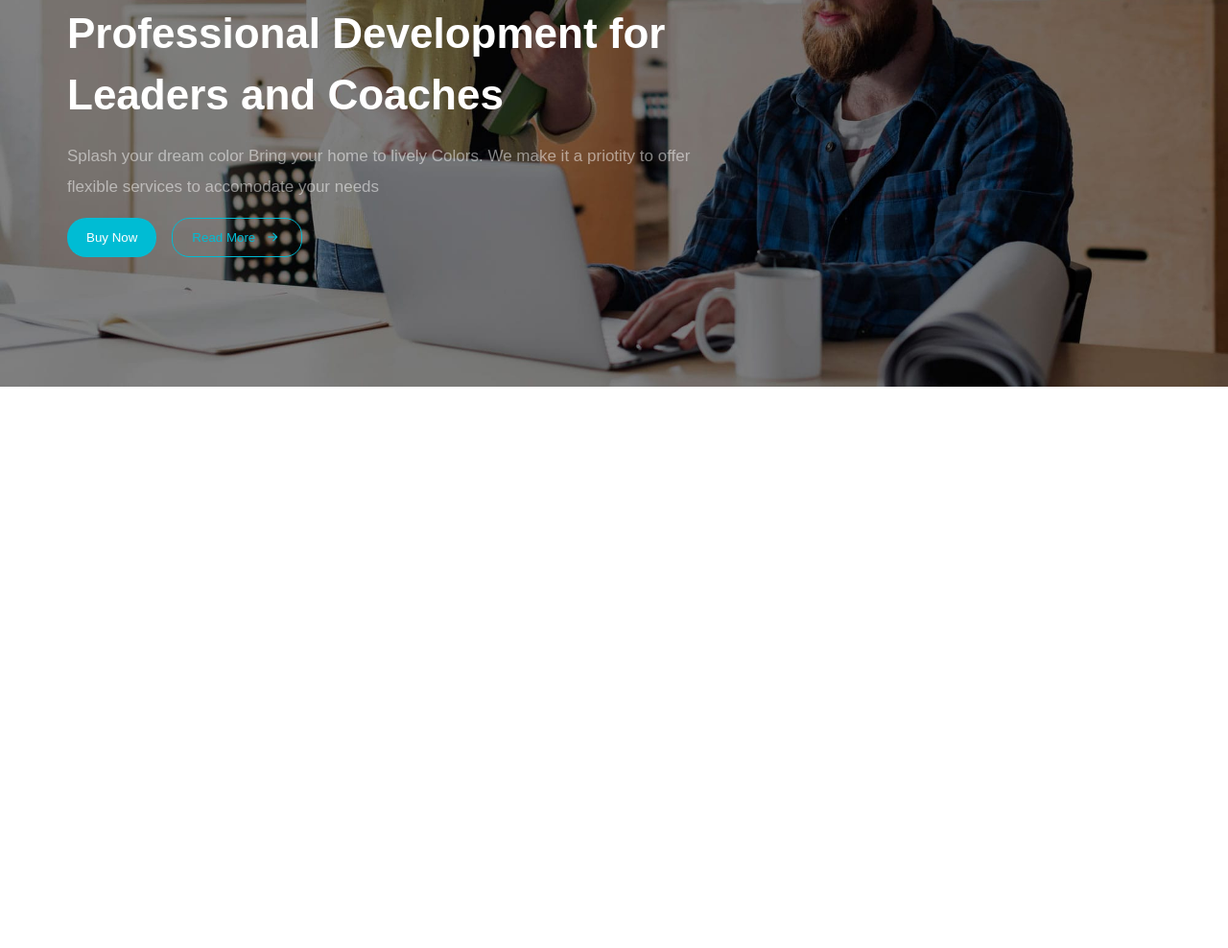
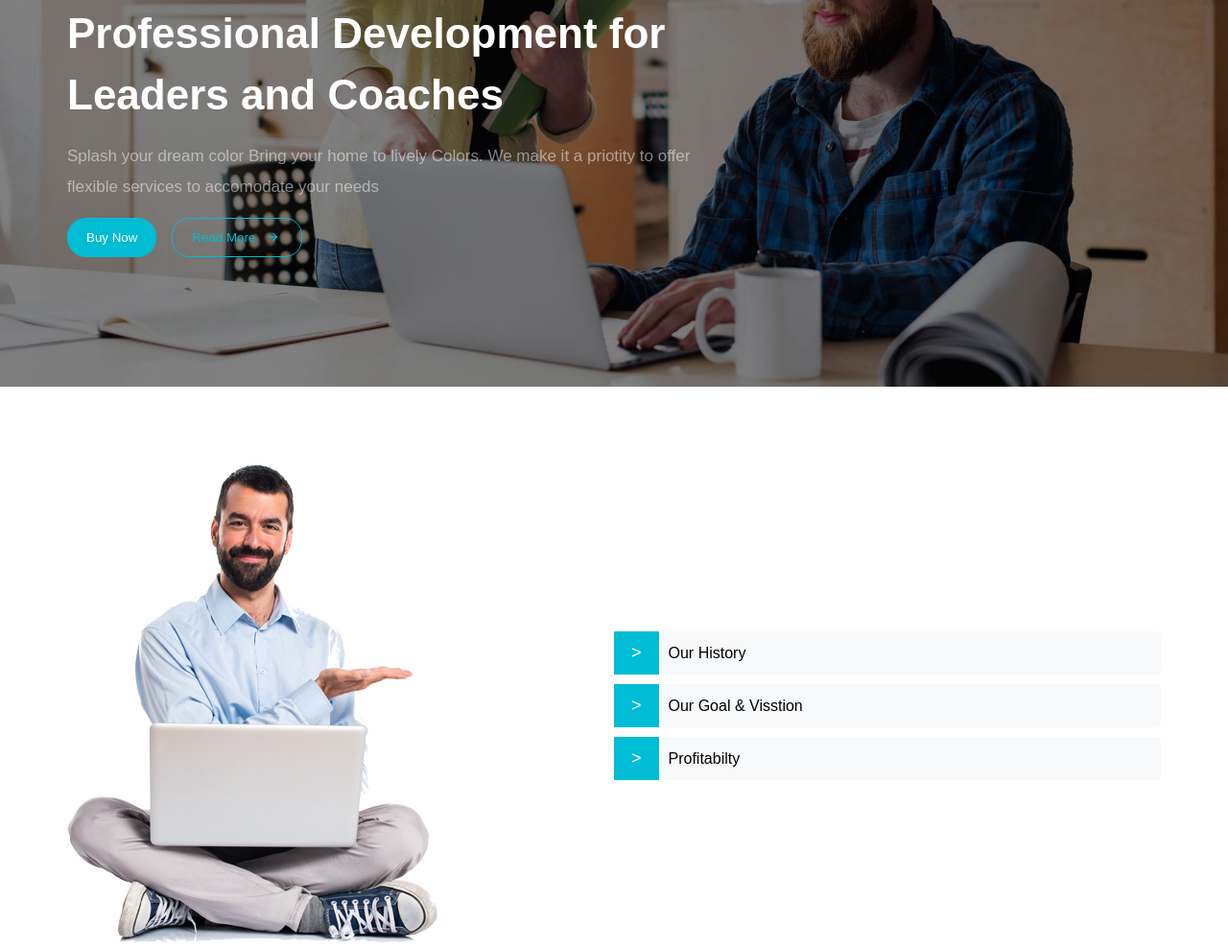
Before and after one commit to hasan-myoffice2/Anokha, a website: page index.html in a window 1280 px wide. Shown: the part 309-1297 px from the top of the page at 96% size. Before the commit the page ends 817 px from the top, so only its background shows below. Drawn offline with nearby package versions, Linux system fonts and the light colour scheme.

Commit message:
Accordion Section Added

```diff
--- a/assets/sass/main.scss
+++ b/assets/sass/main.scss
@@ -134,3 +134,79 @@ body {
 
 }
 // Hero Section End
+
+// Accordion Section Start
+.accordion-items {
+  display: flex;
+  align-items: center;
+  margin-top: 5rem;
+
+  .box {
+    flex: 1;
+  }
+
+  .accordion-main {
+    width: 100%;
+
+    .items {
+      display: flex;
+      background-color: #F8F9FA;
+      margin: 10px 0;
+      align-items: center;
+      border-radius: 5px;
+    }
+
+    .icon {
+      padding: 12px 18px;
+      background-color: #00BCD4;
+      margin-right: 10px;
+      font-size: 18px;
+      color: #fff;
+    }
+  }
+}
+// Accordion Section End
+
+
+
+
+
+
+
+
+
+
+
+
+
+// .accordion-items{
+//   margin-top: 5rem;
+//   display: flex;
+//   align-items: center;
+
+//   .box
+//   {
+//     flex: 1;
+//   }
+
+//  .accordion-main{
+//   width: 90%;
+
+//   .items {
+//     background-color: #F8F9FA;
+//     margin: 10px 0;
+//     border-radius: 3px;
+//     display: flex;
+//     align-items: center;
+
+//     .icon{
+//       margin-right: 10px ;
+//       background-color: #00BCD4;
+//       padding: 10px 18px;
+//       color: #fff;
+//       font-size: 20px;
+//     }
+//   }
+//  }
+
+// }
--- a/index.html
+++ b/index.html
@@ -4,7 +4,7 @@
 <head>
     <meta charset="UTF-8">
     <meta name="viewport" content="width=device-width, initial-scale=1.0">
-    <title>Edumel Webside</title>
+    <title>Anukhu - A Responsive Webside</title>
     <link rel="stylesheet" href="./css/style.css">
     <!-- bootstrap icons link -->
     <link rel="stylesheet" href="https://cdn.jsdelivr.net/npm/bootstrap-icons@1.13.1/font/bootstrap-icons.min.css">
@@ -14,7 +14,6 @@
 
     <!-- Navbar Section Start -->
      <nav class="navbar">
-
         <div class="container">
             <div class="navbar-nav">
                 <a href="#"><img src="./assets/image/Brand-logo.png" alt=""></a>
@@ -50,5 +49,34 @@
       </div>
      <!-- Hero Section End -->
 
+     <!-- Accordion Section Start -->
+      <div class="container">
+        <div class="accordion-items">
+            <!-- img item -->
+            <div class="box">
+                <img src="./assets/image/accordion-photo.png" alt="">
+            </div>
+            <!-- content -->
+            <div class="box">
+                <div class="accordion-main">
+                    <div class="items">
+                        <div class="icon">></div>
+                        <div class="">Our History</div>
+                    </div>
+                    <div class="items">
+                        <div class="icon">></div>
+                        <div class="">Our Goal & Visstion</div>
+                    </div>
+                    <div class="items">
+                        <div class="icon">></div>
+                        <div class="">Profitabilty</div>
+                    </div>
+
+                </div>
+            </div>
+        </div>
+      </div>
+     <!-- Accordion Section End -->
+
 </body>
 </html>
```
Also changed, not shown: css/style.css, 1 other file. Lines whose indentation alone changed are shown as unchanged.
